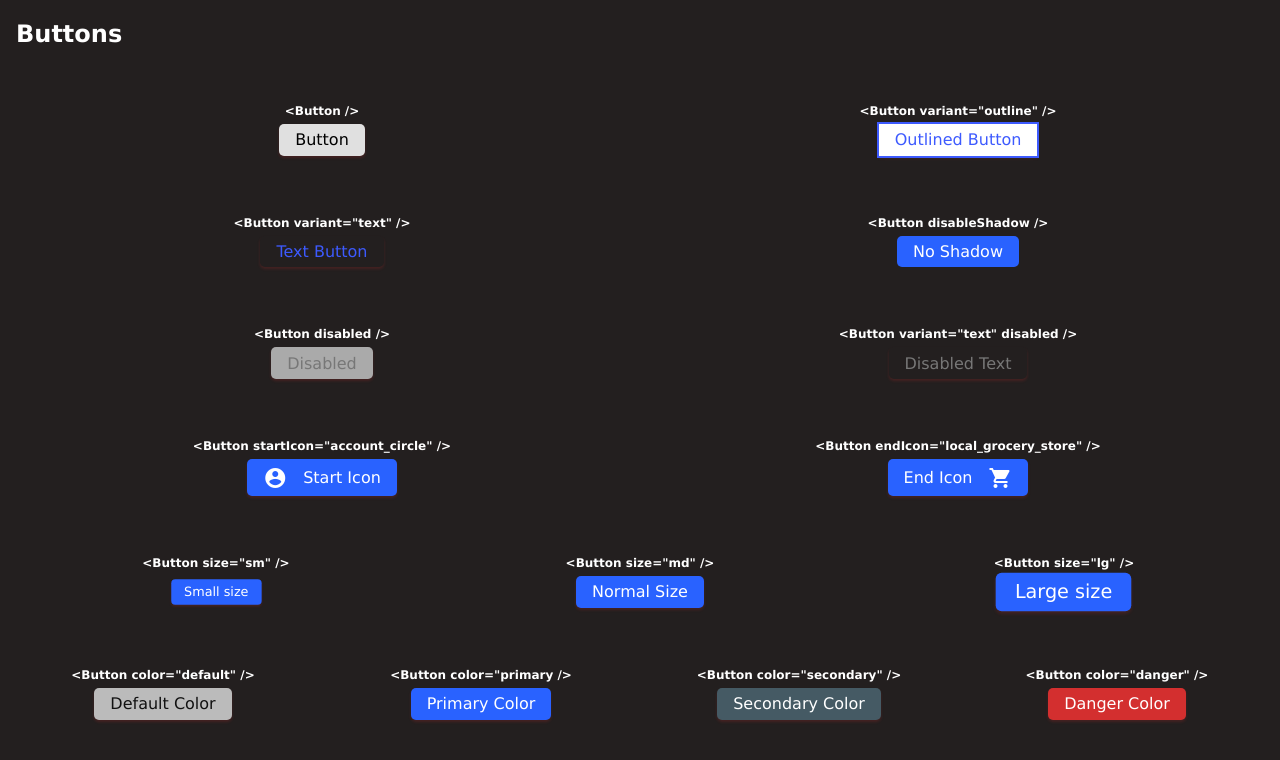
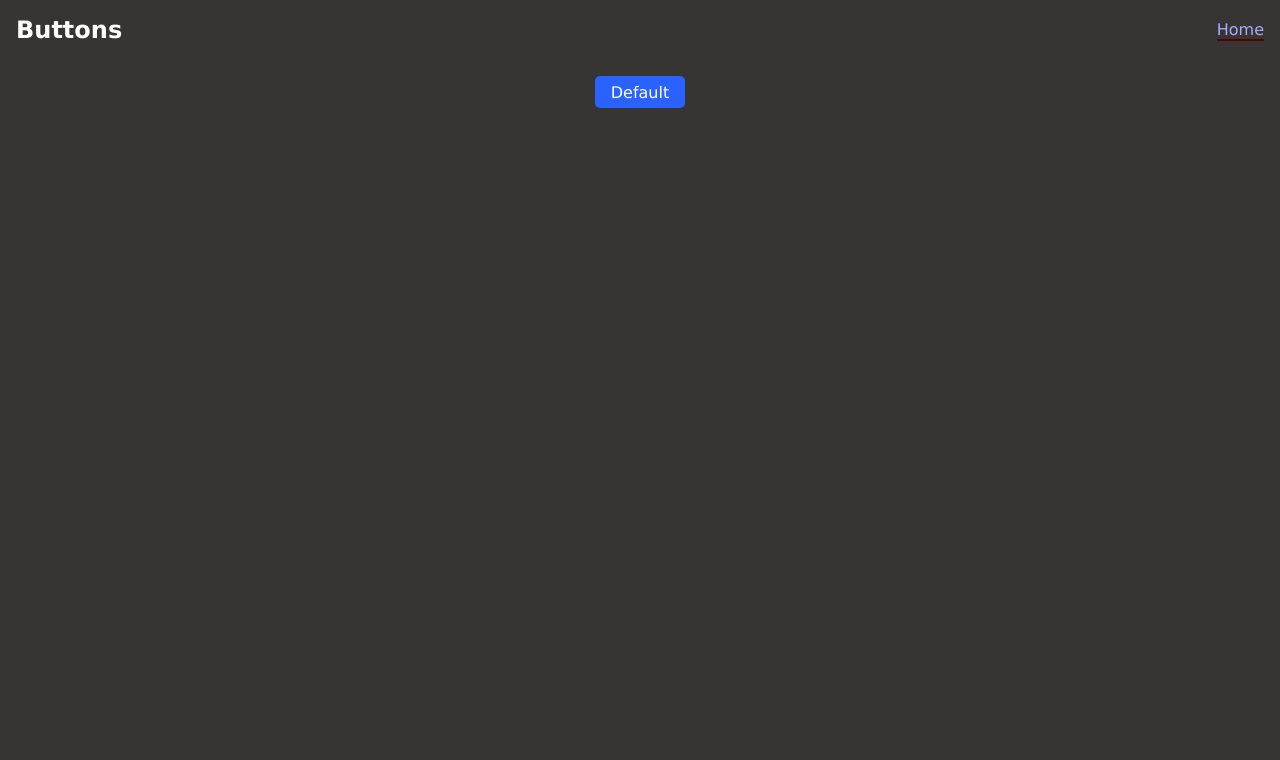
Before and after one commit to mukeshgurpude/button-component, a React (Create React App) app: page /custom in a window 1280 px wide. Shown: the top 760 px of the page. Built offline with nearby package versions, Linux system fonts and the light colour scheme.

Commit message:
Started with custom button page

```diff
--- a/package.json
+++ b/package.json
@@ -8,6 +8,7 @@
     "@testing-library/user-event": "^12.1.10",
     "react": "^17.0.1",
     "react-dom": "^17.0.1",
+    "react-router-dom": "^5.2.0",
     "react-scripts": "4.0.3",
     "web-vitals": "^1.0.1"
   },
--- a/public/index.html
+++ b/public/index.html
@@ -29,7 +29,7 @@
     <link href="https://fonts.googleapis.com/icon?family=Material+Icons" rel="stylesheet">
   </head>
   <body>
-    <noscript>Javscript must be enabled for this app to run.</noscript>
+    <!-- <noscript>Javscript must be enabled for this app to run.</noscript> -->
     <div id="root"></div>
     <!--
       This HTML file is a template.
--- a/src/App.js
+++ b/src/App.js
@@ -2,6 +2,8 @@ import './button.css';
 import Button from './button'
 import React from 'react';
 import {buttons} from './utils';
+import Custom from './custom';
+import { BrowserRouter as Router, Switch, Route, Link } from "react-router-dom";
 
 class App extends React.Component{
   // eslint-disable-next-line no-useless-constructor
@@ -10,8 +12,10 @@ class App extends React.Component{
     this.state = {
       full: {},
       isClicked: false,
+      home: window.location.pathname==='/',
     };
     this.showFullScreen = this.showFullScreen.bind(this);
+    this.change = this.change.bind(this);
   }
   showFullScreen(props){
     this.setState(s=>({...s, full: props, isClicked: true}))
@@ -26,26 +30,38 @@ class App extends React.Component{
   componentWillUnmount(){
     this.k && window.removeEventListener('keydown', this.k)
   }
+  change(e){
+    this.setState(s=>({...s, home: e.target.getAttribute('href')==='/', isClicked: false}))
+  }
   render(){
     return <>
+    <Router>
       <header>
-        <h2>Buttons</h2>
+        <h1>Buttons</h1>
+        {this.state.home?<Link to="/custom" onClick={this.change}> Create a custom button </Link>:<Link to="/" onClick={this.change}>Home</Link>}
       </header>
+        <Switch>
+          <Route path="/custom" component={Custom} />
+          <Route path="/">
             <main id="buttons">
             {
               buttons.map((b, i)=>{
-          return <Button style={b.props} displayName={b.name || 'Default'} title={b.title} key={i} width={b.width} showFull={this.showFullScreen} />
+                return <Button {...b.props} displayName={b.name} title={b.title} key={i} width={b.width} onClick={this.showFullScreen} />
               })
             }
             </main>
             {this.state.isClicked?
               <aside id="fullNav">
                 <span id="close" className="material-icons" title="ESC" onClick={_=>{this.setState(s=>({...s, isClicked: false}))}}>close</span>
-          <Button style={this.state.full.style} displayName={this.state.full.displayName || 'Default'} title={this.state.full.title} />
+                <Button {...this.state.full} displayName={this.state.full.displayName || 'Default'} title={this.state.full.title} />
+                <Link to="/custom" onClick={this.change}> Create a custom button </Link>
               </aside>
               :
               ''
             }
+          </Route>
+        </Switch>
+      </Router>
     </>
   }
 }
--- a/src/button.css
+++ b/src/button.css
@@ -30,7 +30,7 @@
   transform: var(--scale);
 }
 .btn:not(.no-shadow){
-  box-shadow: 0px 2px 3px 0px rgba(211, 47, 47, 0.2);
+  box-shadow: 0px 2px 2px 2px rgba(0, 0, 0, 0.4);
 }
 .btn:hover, .btn:focus{
   cursor: pointer;
--- a/src/button.js
+++ b/src/button.js
@@ -5,25 +5,25 @@ export default class button extends Component {
   constructor(props){
     super(props);
     this.props = props;
-    this.variant = this.props.style.variant || 'simple';
-    this.size = this.props.style.size || 'md';
   }
   render() {
     // disabled property, for easy reference
-    const d = this.props.style.disabled;
+    this.variant = this.props.variant || 'simple';
+    this.size = this.props.size || 'md';
+    const d = this.props.disabled;
 
     // If, text variant is applied, then overwrite disabled styles
     const handleDisabled = d?(this.variant==='text'?{...disabled, ...variants['text']}:disabled):{};
-    const color = this.props.style.color?colors[this.props.style.color]:{}
+    const color = this.props.color?colors[this.props.color]:{}
 
     return (
       <section className="wrapper" style={{width: `calc(${this.props.width*100}% - 1em)`}}>
-        <h3>{this.props.title}</h3>
-        <div style={{...variants[this.variant], ...sizes[this.size], ...color, ...handleDisabled } } className={this.props.style.disableShadow?'btn no-shadow':'btn'}
-        onClick={_=>this.props.showFull && this.props.showFull(this.props)} >
-          {this.props.style.startIcon?<span className="material-icons">{this.props.style.startIcon}</span>:''}
-          {this.props.displayName}
-          {this.props.style.endIcon?<span className="material-icons">{this.props.style.endIcon}</span>:''}
+        {this.props.title?<h2>{this.props.title}</h2>:''}
+        <div style={{...variants[this.variant], ...sizes[this.size], ...color, ...handleDisabled } } className={this.props.disableShadow?'btn no-shadow':'btn'}
+        onClick={ _=>{this.props.onClick && this.props.onClick(this.props.args || this.props)} } >
+          {this.props.startIcon?<span className="material-icons">{this.props.startIcon}</span>:''}
+          {this.props.displayName || 'Default'}
+          {this.props.endIcon?<span className="material-icons">{this.props.endIcon}</span>:''}
         </div>
       </section>
     )
--- /dev/null
+++ b/src/custom.js
@@ -0,0 +1,27 @@
+import React from 'react';
+import Button from './button';
+import './custom.css';
+
+// export default function Custom() {
+
+//   return (
+//     <main>
+//       <Button endIcon="code" displayName="Custom Component" startIcon="code" />
+//     </main>
+//   )
+// }
+
+export default class Custom extends React.Component{
+  constructor(){
+    super();
+    this.state = {
+      disableShadow: true,
+    };
+  }
+  render(){
+    return <>
+      <form id="controls"></form>
+      <Button {...this.state} />
+    </>
+  }
+}
--- a/src/index.css
+++ b/src/index.css
@@ -5,10 +5,13 @@ body {
   font-family: cursive, 'Lucida Sans', 'Lucida Sans Regular', 'Lucida Grande', 'Lucida Sans Unicode', Geneva, Verdana, sans-serif;
   -webkit-font-smoothing: antialiased;
   -moz-osx-font-smoothing: grayscale;
-  background-color: hsl(0, 5%, 13%);
+  background-color: hsl(0, 3%, 21%);
   color: #fff;
 }
-header{padding: 0 1em;}
+
+a{font-size: 16px; text-decoration: none;color: #aaf; border-bottom: 2px outset #a00;}
+
+header{padding: 0 1em; display: flex; justify-content: space-between; align-items: center;}
 main#buttons{
   display: flex;
   flex-flow: row wrap;
@@ -30,6 +33,11 @@ aside#fullNav{
   display: flex;
   align-items: center;
   justify-content: center;
+  flex-flow: column;
+  gap: 1em;
 }
 #close{position: absolute; top: 1em;right: 1em;font-size: 2em;cursor: pointer;}
 aside#fullNav .wrapper{transform: scale(1.5);}
+
+h1{font-size: 1.5em;}
+h2{font-size: 1.1em;}
--- a/src/utils.js
+++ b/src/utils.js
@@ -10,7 +10,7 @@ const variants = {
   default: {
     '--bg': 'rgba(224, 224, 224, 1)',
     '--clr': '#000',
-    '--clr-over': '#fff',
+    '--clr-over': '#111',
     '--outline': 'none',
     '--bg-over': 'rgba(174, 174, 174, 1)'
   },
@@ -24,7 +24,7 @@ const variants = {
   },
   text: {
     '--bg': 'transparent',
-    '--clr': 'rgba(61, 90, 254, 1)',
+    '--clr': '#A4B2FE',
     '--outline': 'none',
     '--bg-over': 'rgba(41, 98, 200, 0.1)'
   },
@@ -39,9 +39,10 @@ const sizes = {
 
 // Styles for disabled button
 const disabled = {
-  color: '#777',
+  color: '#d1d1d1',
   cursor: 'no-drop',
-  '--bg': '#aaa',
+  // '--clr-over': '#777',
+  '--bg': 'rgba(136, 136, 136, .2)',
   '--bg-over': 'rgba(41, 98, 255, 0.1)'
 }
 
@@ -73,16 +74,16 @@ const colors = {
   },
 }
 
-// Button layout, with properties
+// Button layout, with properties For button display UI
 const buttons = [
-  { width: .5, title: '<Button />', props: {variant: 'default'}, name: 'Button', },
+  { width: .5, title: '<Button variant="default" />', props: {variant: 'default'}, name: 'Button', },
   { width: .5, title: '<Button variant="outline" />', props: {variant: 'outline'}, name: 'Outlined Button', },
   { width: .5, title: '<Button variant="text" />', props: {variant: 'text'}, name: 'Text Button', },
   { width: .5, title: '<Button disableShadow />', props: {disableShadow: true}, name: 'No Shadow', },
   { width: .5, title: '<Button disabled />', props: {disabled: true}, name: 'Disabled', },
   { width: .5, title: '<Button variant="text" disabled />', props: {disabled: true, variant: 'text'}, name: 'Disabled Text', },
-  { width: .5, title: '<Button startIcon="account_circle" />', props: {startIcon: 'account_circle'}, name: 'Start Icon', },
-  { width: .5, title: '<Button endIcon="local_grocery_store" />', props: {endIcon: 'local_grocery_store'}, name: 'End Icon', },
+  { width: .5, title: '<Button startIcon= "account_circle" />', props: {startIcon: 'account_circle'}, name: 'Start Icon', },
+  { width: .5, title: '<Button endIcon= "local_grocery_store" />', props: {endIcon: 'local_grocery_store'}, name: 'End Icon', },
   { width: .33, title: '<Button size="sm" />', props: {size: 'sm'}, name: 'Small size', },
   { width: .33, title: '<Button size="md" />', props: {size: 'md'}, name: 'Normal Size', },
   { width: .33, title: '<Button size="lg" />', props: {size: 'lg'}, name: 'Large size', },
```
Also changed, not shown: src/custom.css (added), 2 other files (tests, documents, lock files or other folders). Lines whose indentation alone changed are shown as unchanged.
